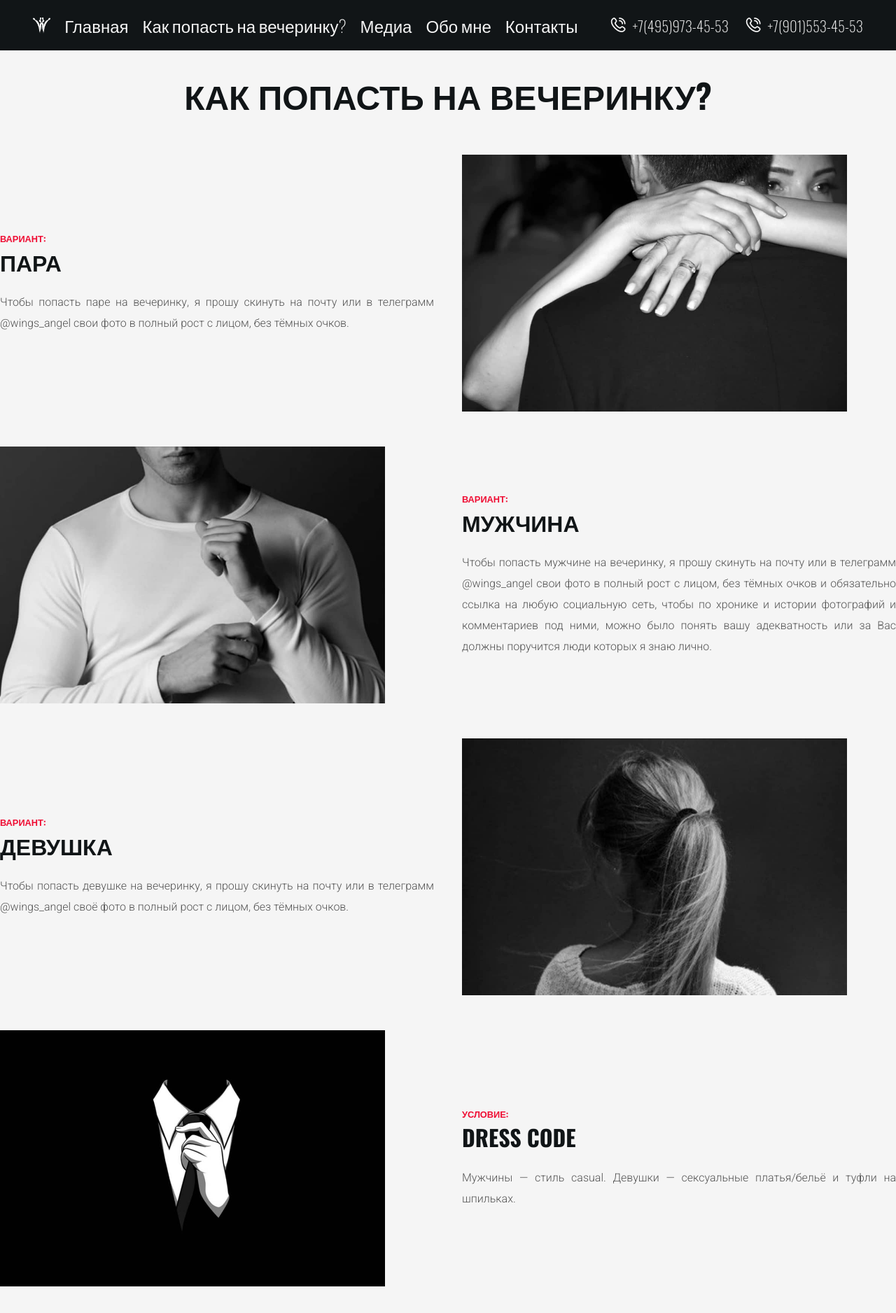
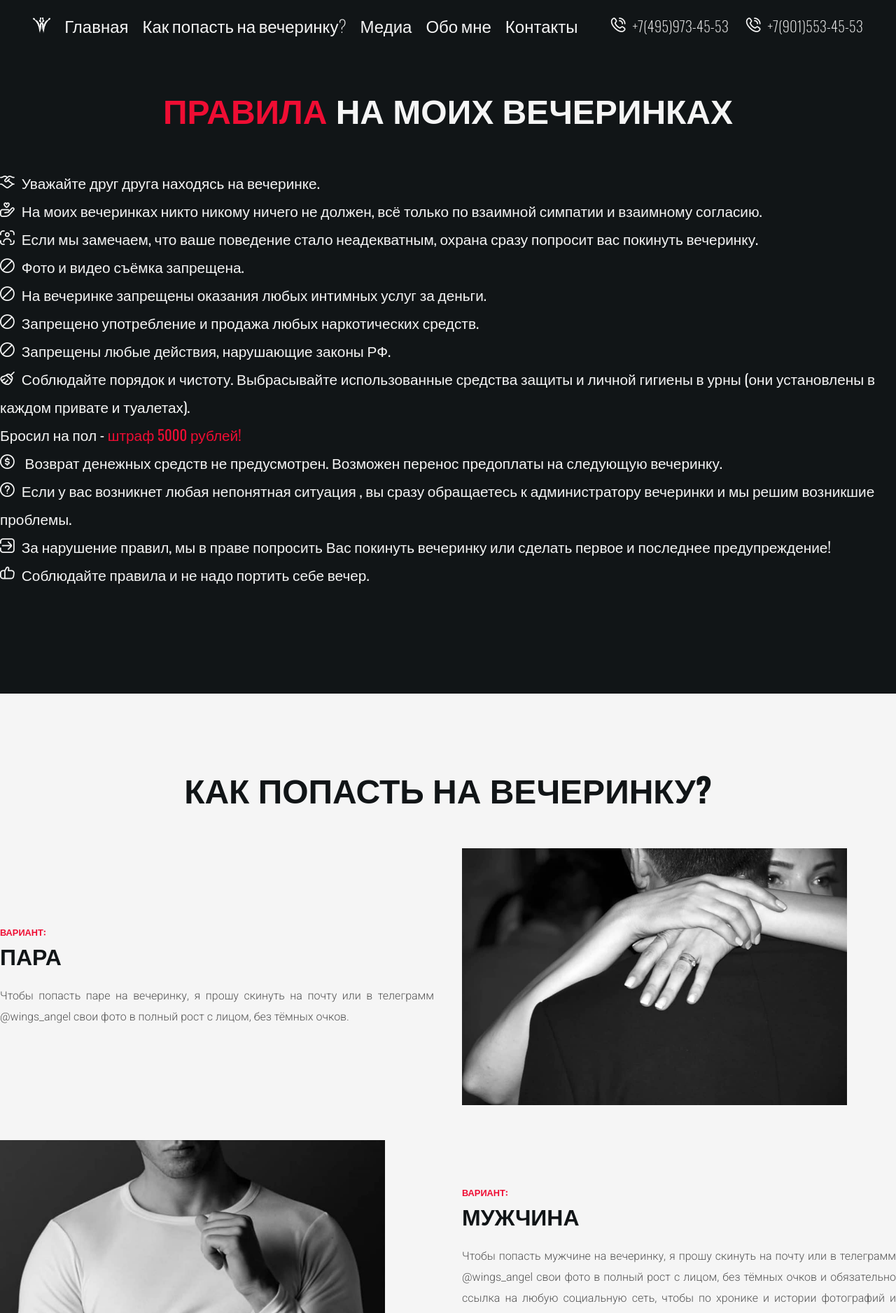
Before and after one commit to GrigoryBaturin/angelwings, a PHP site: page /howgetparty.html in a window 1280 px wide. Shown: the top 1876 px of the page at 70% size. Run offline with PHP 8.4, Linux system fonts and the light colour scheme; some libraries are stand-ins or nearby versions.

Commit message:
Add all files

```diff
--- a/css/style.css
+++ b/css/style.css
@@ -512,14 +512,14 @@ h2.darkTitleSecond {
 .accordion .contentBx {
     position: relative;
     margin: 20px;
-    border: 1px solid #F99003;
+    border: 1px solid #111517;
 }
 
 .accordion .contentBx .label {
     position: relative;
-    padding: 10px;
-    background-color: #F99003;
-    color: #111517;
+    padding: 15px;
+    background-color: #111517;
+    color: #F99003;
     cursor: pointer;
     font-size: 1.7em;
 }
@@ -535,7 +535,7 @@ h2.darkTitleSecond {
 
 .accordion .contentBx .contentSwing {
     position: relative;
-    background: #111517;
+    background: #f5f5f5;
     height: 0;
     overflow: hidden;
     transition: 0.7s;
@@ -559,6 +559,23 @@ h2.darkTitleSecond {
     color: #555;
     margin: 50px auto;
     text-align: justify;
+}
+
+.clubRules {
+    margin: 50px auto;
+}
+
+.clubRules ul {
+    list-style: none;
+}
+
+.clubRules ul li {
+    line-height: 40px;
+    font-size: 1.3em;
+}
+
+.clubRules ul li:hover {
+    color: #fff;
 }
 
 .footer {
--- a/howgetparty.html
+++ b/howgetparty.html
@@ -32,6 +32,35 @@
         </div>
         <!--End navbar-->
         <!--Party-->
+        <div class="md_dark party" id="party">
+            <div class="md_wrapper">
+                <div class="md_title">
+                    <h2 class="whiteTitleFirst" style="margin-top: 20px;"><span style="color: #ef0d33;">Правила</span> на моих вечеринках</h2>
+                </div>
+                <section class="clubRules">
+                     <ul>
+                        <li><i class="fi fi-rr-handshake md_icon"></i><span>Уважайте друг друга находясь на вечеринке.</span></li>
+                        <li><i class="fi fi-rr-hand-holding-heart md_icon"></i><span>На моих вечеринках никто никому ничего не должен,
+                            всё только по взаимной симпатии и взаимному согласию.</span></li>
+                        <li><i class="fi fi-rr-mode-portrait md_icon"></i><span>Если мы замечаем, что ваше поведение стало неадекватным,
+                            охрана сразу попросит вас покинуть вечеринку.</span></li>
+                        <li><i class="fi fi-rr-ban md_icon"></i><span>Фото и видео съёмка запрещена.</span></li>
+                        <li><i class="fi fi-rr-ban md_icon"></i><span>На вечеринке запрещены оказания любых интимных услуг за деньги.</span></li>
+                        <li><i class="fi fi-rr-ban md_icon"></i><span>Запрещено употребление и продажа любых наркотических средств.</span></li>
+                        <li><i class="fi fi-rr-ban md_icon"></i><span>Запрещены любые действия, нарушающие законы РФ.</span></li>
+                        <li><i class="fi fi-rr-broom md_icon"></i><span>Соблюдайте порядок и чистоту. Выбрасывайте использованные средства
+                            защиты и личной гигиены в урны (они установлены в каждом привате и туалетах).<br />
+                            Бросил на пол - <span style="color: #ef0d33;">штраф 5000 рублей!</span></span></li>
+                        <li><i class="fi fi-rr-usd-circle md_icon"></i> <span>Возврат денежных средств  не предусмотрен. Возможен перенос предоплаты на следующую вечеринку.</span></li>
+                        <li><i class="fi fi-rr-interrogation md_icon"></i><span>Если у вас возникнет любая непонятная ситуация , вы сразу обращаетесь к администратору вечеринки
+                            и мы решим возникшие проблемы.</span></li>
+                        <li><i class="fi fi-rr-sign-in-alt md_icon"></i><span>За нарушение правил, мы в праве попросить Вас покинуть
+                            вечеринку или сделать первое и последнее предупреждение!</span></li>
+                        <li><span><i class="fi fi-rr-social-network md_icon"></i>Соблюдайте правила и не надо портить себе вечер.</span></li>
+                    </ul>
+                </section>
+            </div>
+        </div>
         <div class="md_white party" id="party">
             <div class="md_wrapper">
                 <div class="md_title">
--- a/index.html
+++ b/index.html
@@ -191,10 +191,10 @@
         </div>
         <!--End info-->
         <!--Swing theme-->
-        <div class="md_dark info" id="swingTheme">
+        <div class="md_white info" id="swingTheme">
             <div class="md_wrapper">
                 <div class="md_title">
-                    <h2 class="whiteTitleFirst"><span style="color: #F99003;">Объединяем и помогаем в теме свинга</span></h2>
+                    <h2 class="whiteTitleFirst"><span style="color: #111517;">Объединяем и помогаем в теме свинга</span></h2>
                 </div>
                 <div class="md_swingTheme">
                     <div class="accordion">
--- a/scripts/App.js
+++ b/scripts/App.js
@@ -13,18 +13,3 @@ let prev = document.querySelector('.prev');
         })
 
 // End slider
-
-
-
-
-//accordion
-
-const accordion = document.getElementsByClassName('contentBx');
-
-for(i = 0; i < accordion.length; i++) {
-    accordion[i].addEventListener('click', function(){
-        this.classList.toggle('active')
-    })
-}
-
-//accordion end
```
Also changed, not shown: scripts/slider.js (+12 -0 lines).
